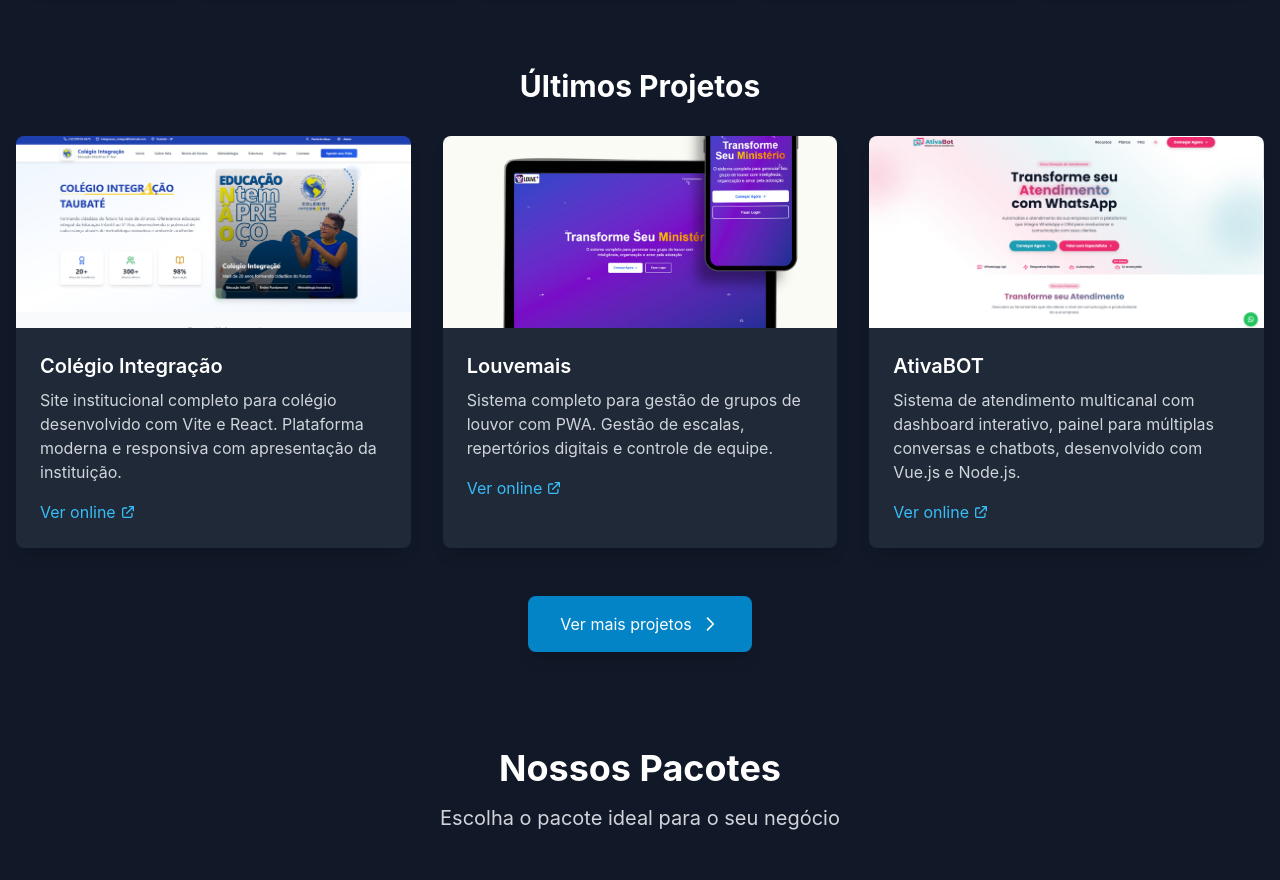
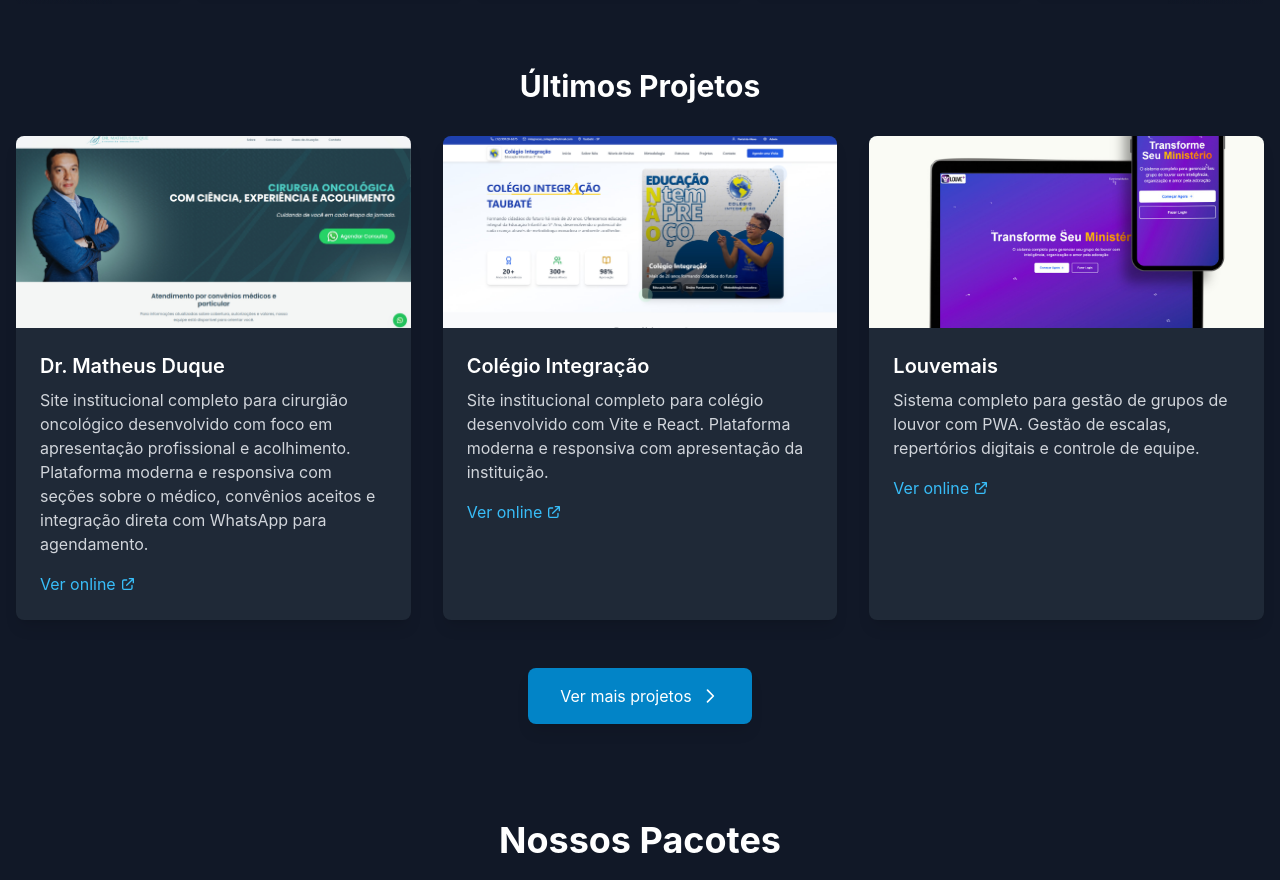
Before and after one commit to rafatu07/portifolio-rafael, a Next.js app: page / in a window 1280 px wide. Shown: the part 920-1800 px from the top of the page. Built offline with nearby package versions, Linux system fonts and the light colour scheme.

Commit message:
Add novo projeto - Dr. Matheus Duque e remoção do projeto AtivaBOT

```diff
--- a/src/pages/index.tsx
+++ b/src/pages/index.tsx
@@ -102,6 +102,13 @@
   // Apenas os 3 primeiros projetos (mais recentes)
   const projetosRecentes = [
     {
+      id: 10,
+      titulo: 'Dr. Matheus Duque',
+      descricao: 'Site institucional completo para cirurgião oncológico desenvolvido com foco em apresentação profissional e acolhimento. Plataforma moderna e responsiva com seções sobre o médico, convênios aceitos e integração direta com WhatsApp para agendamento.',
+      imagem: '/projects/drmatheusduque.jpeg',
+      link: 'https://drmatheusduque.vercel.app/'
+    },
+    {
       id: 9,
       titulo: 'Colégio Integração',
       descricao: 'Site institucional completo para colégio desenvolvido com Vite e React. Plataforma moderna e responsiva com apresentação da instituição.',
@@ -114,13 +121,6 @@
       descricao: 'Sistema completo para gestão de grupos de louvor com PWA. Gestão de escalas, repertórios digitais e controle de equipe.',
       imagem: '/projects/louvemais.jpeg',
       link: 'https://grupolouvor-app.vercel.app/'
-    },
-    {
-      id: 2,
-      titulo: 'AtivaBOT',
-      descricao: 'Sistema de atendimento multicanal com dashboard interativo, painel para múltiplas conversas e chatbots, desenvolvido com Vue.js e Node.js.',
-      imagem: '/projects/ativabot.jpeg',
-      link: 'https://ativabot.com.br/'
     }
   ];
 
--- a/src/pages/projetos.tsx
+++ b/src/pages/projetos.tsx
@@ -6,6 +6,14 @@
 import { fadeInUp, staggerContainer, viewportOptions } from '../config/animations';
 
 const projetos = [
+  {
+    id: 10,
+    titulo: 'Dr. Matheus Duque',
+    descricao: 'Site institucional completo para cirurgião oncológico desenvolvido com foco em apresentação profissional e acolhimento. Plataforma moderna e responsiva com seções sobre o médico, convênios aceitos (Unimed, Bradesco Saúde, SulAmérica, Amil, Porto Seguro, Notre Dame, Cassi, Particular), áreas de atuação detalhadas (Oncologia Ginecológica, Tumores Gastrointestinais, Oncologia Cutânea e de Partes Moles) e integração direta com WhatsApp para agendamento de consultas. Design acolhedor e otimizado para conversão, com informações de localização e credenciais profissionais.',
+    imagem: '/projects/drmatheusduque.jpeg',
+    tecnologias: ['Next.js', 'TypeScript', 'Tailwind CSS'],
+    link: 'https://drmatheusduque.vercel.app/'
+  },
   {
     id: 9,
     titulo: 'Colégio Integração',
```
Also changed, not shown: public/projects/drmatheusduque.jpeg (added).
